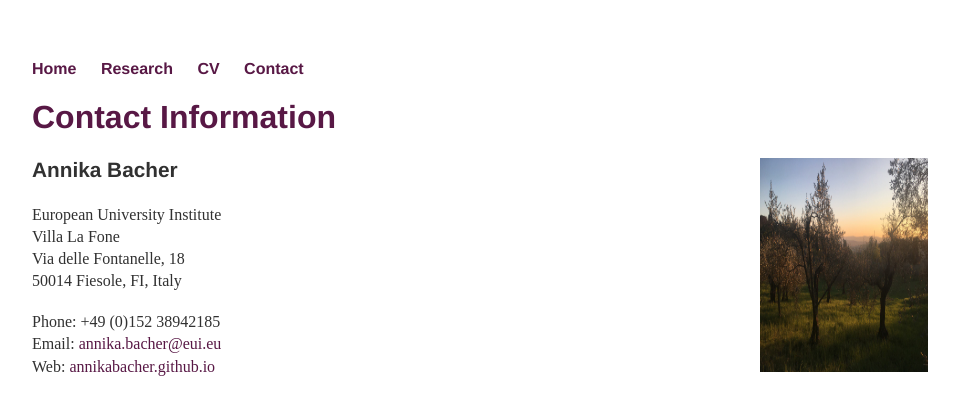
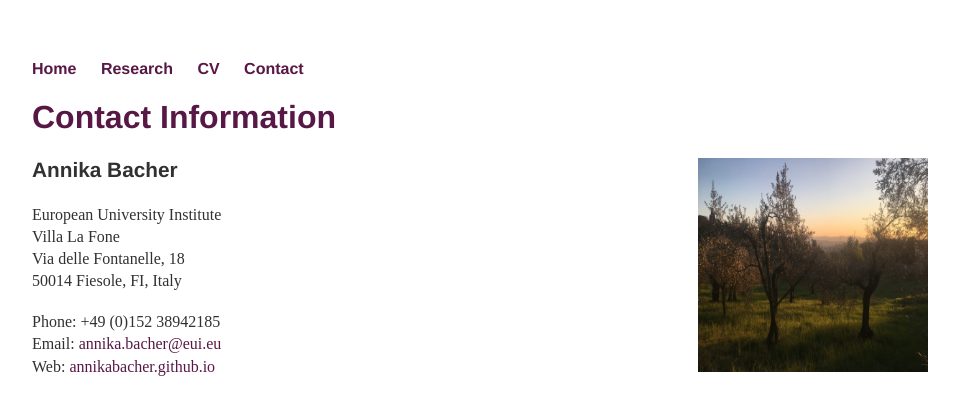
Before and after one commit to annikabacher/annikabacher.github.io, a Jekyll site: the page built from contact/index.html, in a window 1280 px wide. Shown: the top 415 px of the page, without its empty margins (160-1119 px from the left). Built offline with Jekyll 4.4.1, drawn with Linux system fonts in a browser that asks for light colours.

Commit message:
picture size

```diff
--- a/contact/index.html
+++ b/contact/index.html
@@ -4,7 +4,7 @@
 ---
 	<h1>{{ page.title }}</h1>
 
-	<h3><img src="badiagarden.jpg" alt="Smiley face" style="float:right;width:168px;height:214px;">Annika Bacher</h3>
+	<h3><img src="badiagarden.jpg" alt="Smiley face" style="float:right;width:230px;height:214px;">Annika Bacher</h3>
 
 
 	<p> <small> European University Institute <br>
```
